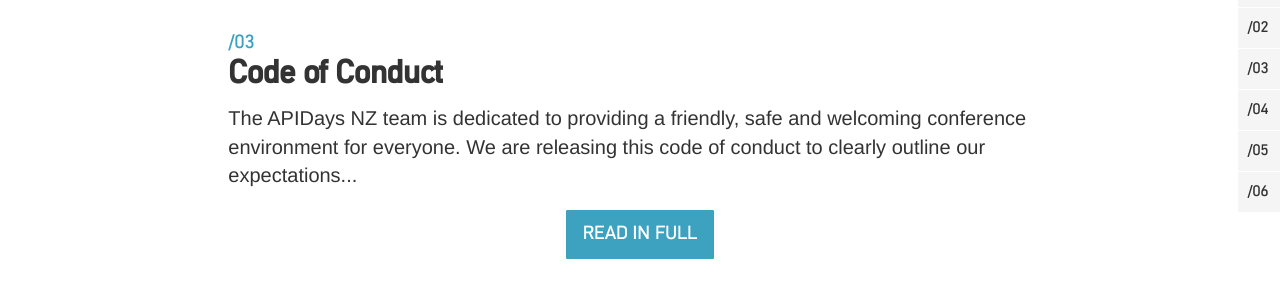
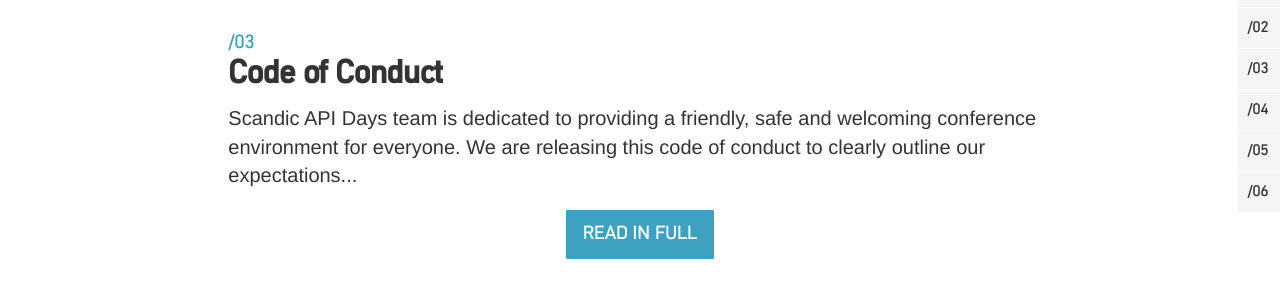
Before and after one commit to apidaysnordic/apidaysnordic.github.io, a Jekyll site: the page built from index.md, in a window 1280 px wide and 900 px high, scrolled down 2750 px. Shown: the part 153-453 px from the top of the window. Built offline with Jekyll 4.4.1, drawn with Linux system fonts in a browser that asks for light colours; some web fonts are replaced; comment, search, counter and statistics services are not loaded.

Commit message:
clean up

```diff
--- a/_layouts/default.html
+++ b/_layouts/default.html
@@ -300,7 +300,7 @@
 
 
 				<div class="page-section-content">
-					<p class="p1"><span class="s1">The APIDays NZ team is dedicated to providing a friendly, safe and welcoming conference environment for everyone. We are releasing this code of conduct to clearly outline our expectations...</span></p>
+					<p class="p1"><span class="s1">Scandic API Days team is dedicated to providing a friendly, safe and welcoming conference environment for everyone. We are releasing this code of conduct to clearly outline our expectations...</span></p>
 				</div>
 
 				<div class="row">
```
